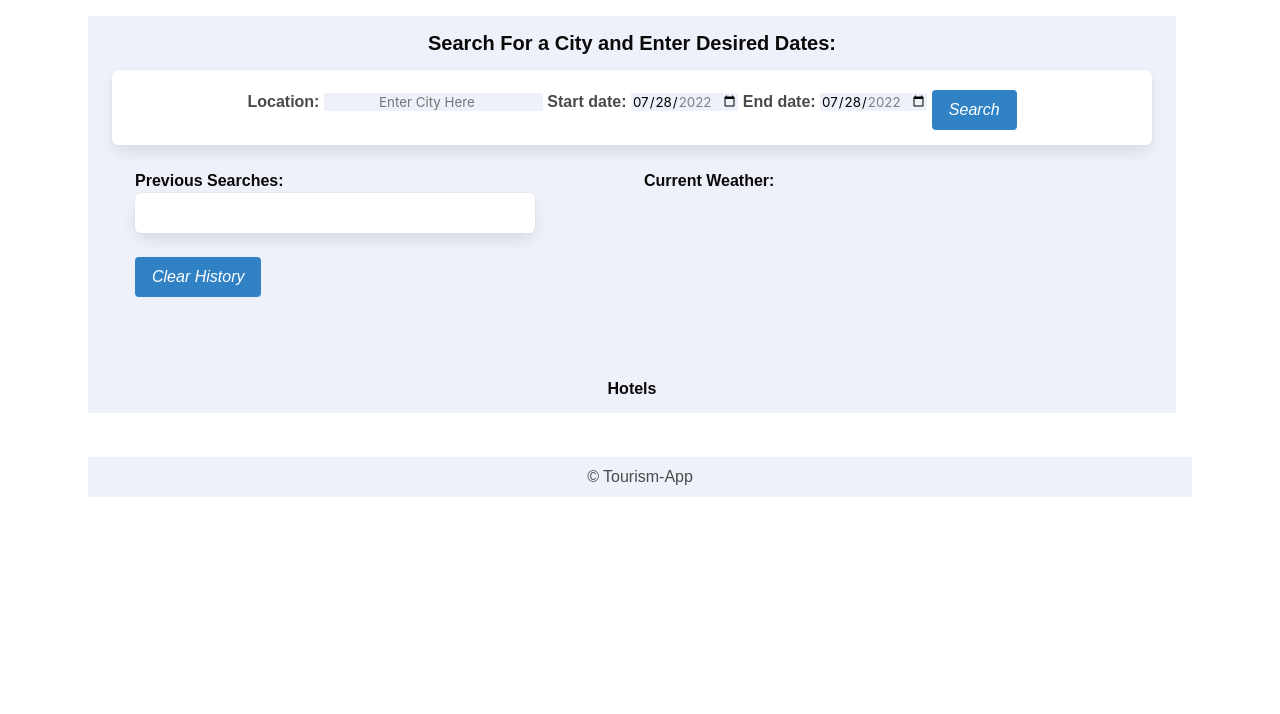
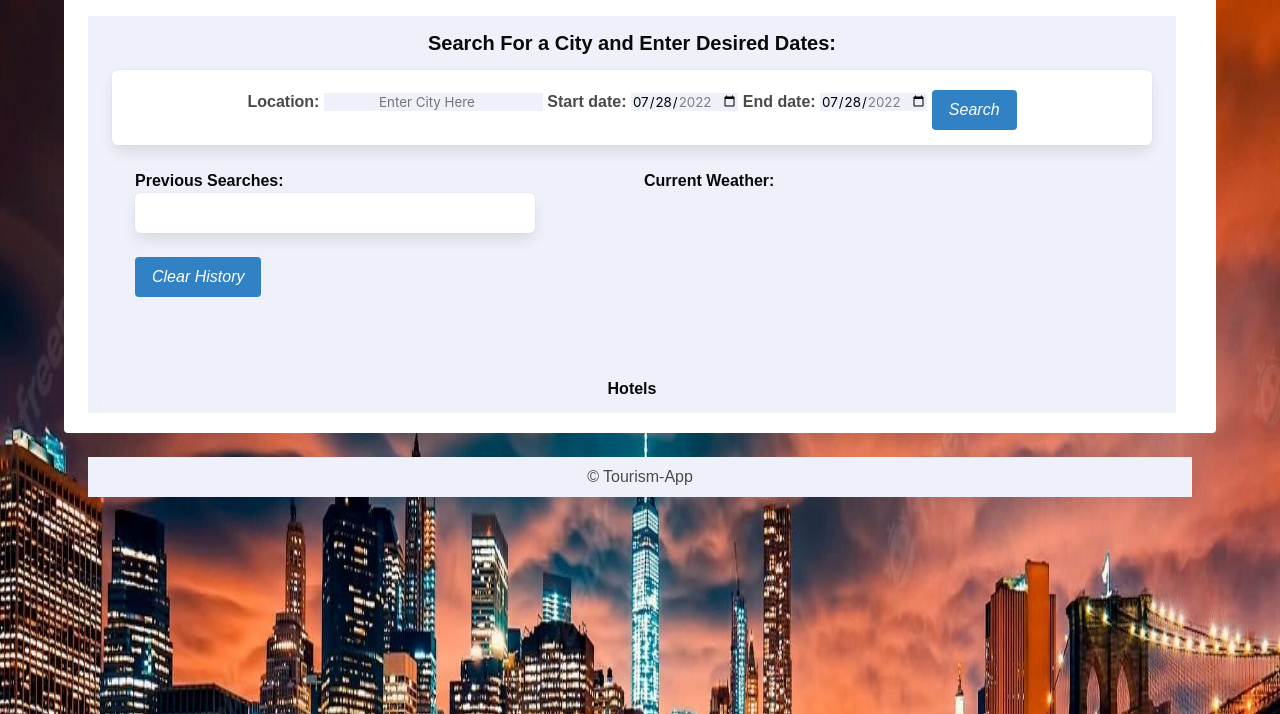
Before and after one commit to belcross17/Tourism-App, a plain HTML site: page index.html in a window 1280 px wide. Shown: the part 86-800 px from the top of the page. Drawn offline with nearby package versions, Linux system fonts and the light colour scheme; no server answers.

Commit message:
final Version of Tourism app

```diff
--- a/assets/css/style.css
+++ b/assets/css/style.css
@@ -3,6 +3,14 @@
     border: 0;
     margin: 0;
 }
+
+#image {
+    z-index: -9999;
+    position: absolute;
+    width: 100%;
+    height: 1500px;
+}
+
  /* nav section */
 #nav {
     justify-content: center;
--- a/index.html
+++ b/index.html
@@ -12,6 +12,9 @@
     <link rel="stylesheet" href="https://cdn.jsdelivr.net/npm/bulma@0.9.4/css/bulma.min.css">
 </head>
 <body>
+     <!-- background image -->
+     <img src="./assets/images/Image from iOS.jpg" id="image">
+
     <!-- Navigation Bar -->
     <nav class="navbar navbar-light" id="nav">
         <a href="index.html"><i class="fa-solid fa-sun"></i>  Tourism App  <i class="fa-solid fa-sun"></i></a>
```
Also changed, not shown: assets/images/Image from iOS.jpg (added), 3 other files.
